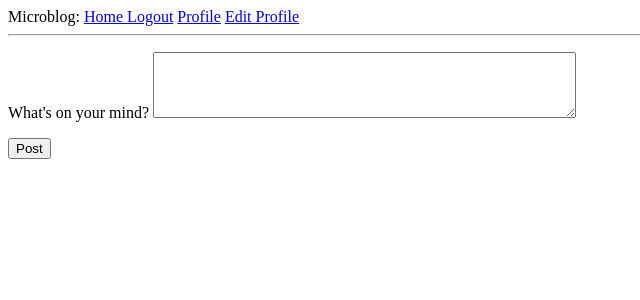
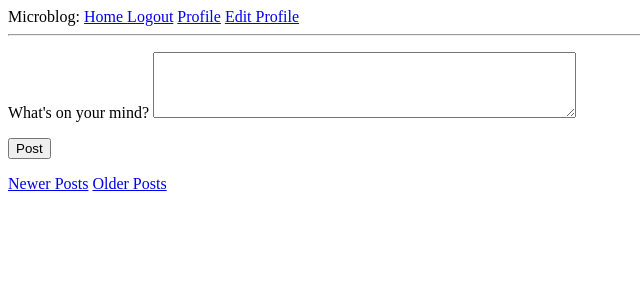
Before and after one commit to 4bh4y4r/microblog, a Flask app: page /index in a window 1280 px wide. Shown: the top 300 px of the page, without its empty margins (0-640 px from the left). Run offline with Flask 3, Linux system fonts and the light colour scheme; the visitor is signed in with stand-in values (Sample User, id 1); data comes from the database, SQL or seed files in the repository; both versions use the stored data as it was after the commit; data that the repository does not hold is empty.

Commit message:
Pagination implemented

```diff
--- a/app/routes.py
+++ b/app/routes.py
@@ -18,8 +18,13 @@ def index():
 
         return redirect(url_for('index'))
 
-    postss = current_user.followed_posts().all()
-    return render_template('index.html', form = form, posts = postss)
+    page = request.args.get('page',1,type = int)
+    postss = current_user.followed_posts().paginate(
+        page = page,per_page = 5,error_out = False
+    )
+    next_url = url_for('index', page = postss.next_num) if postss.has_next else None
+    prev_url = url_for('index', page = postss.prev_num) if postss.has_prev else None
+    return render_template('index.html', form = form, posts = postss, next_url = next_url, prev_url = prev_url)
 
 
 @app.route('/login', methods = ["GET", "POST"])
--- a/app/templates/index.html
+++ b/app/templates/index.html
@@ -8,7 +8,7 @@
         <p> {{form.content.label}} {{form.content(rows=4,cols = 50)}} <br> </p>
         <p> {{form.submit()}} <br> </p>
 
-       {% for post in posts %}
+       {% for post in posts.items %}
 
             <div>
 
@@ -26,6 +26,10 @@
 
         {% endfor %}
 
+        <a href="{{next_url}}">Newer Posts</a>
+        <a href="{{prev_url}}">Older Posts</a>
+
+
 
     </form>
 
--- a/app/templates/profile.html
+++ b/app/templates/profile.html
@@ -41,4 +41,5 @@
     {% endfor %}
 
 
+
 {% endblock %}
```
Also changed, not shown: app/app.db.
